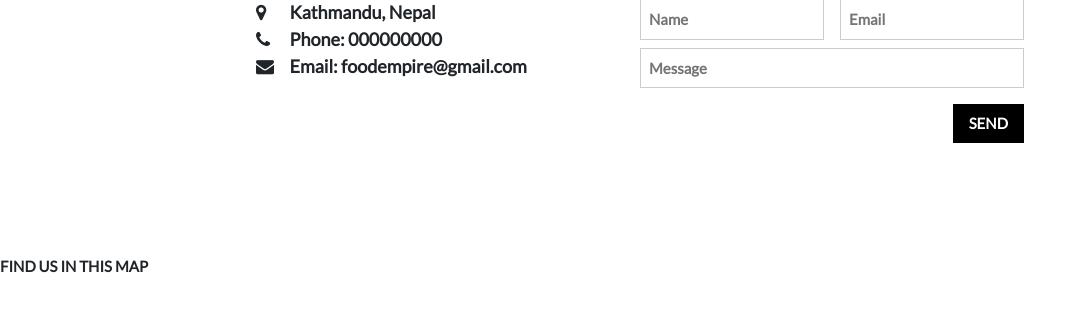
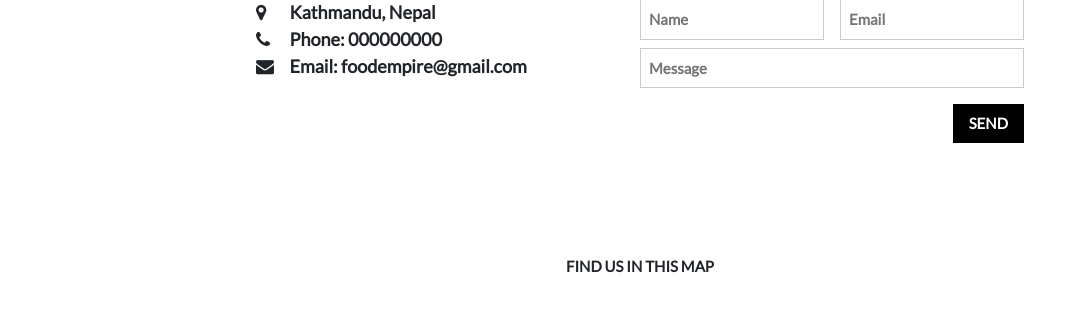
Before and after one commit to Milan6666/CoolGeeks_ADC5, a Django app: page / in a window 1280 px wide. Shown: the part 2354-2688 px from the top of the page, without its empty margins (0-1086 px from the left). Run offline with Django 3.2, Linux system fonts and the light colour scheme; some libraries are stand-ins or nearby versions.

Commit message:
Update home.html

```diff
--- a/Foodempire/user_registration/templates/user_registration/home.html
+++ b/Foodempire/user_registration/templates/user_registration/home.html
@@ -137,7 +137,7 @@ body {font-family: "Lato", sans-serif}
 <!-- End Page Content -->
 </div>
 
-<p><strong>FIND US IN THIS MAP</strong><p>
+<p style="text-align: center;"><strong>FIND US IN THIS MAP</strong><p>
  <div class="map-responsive">
             <iframe src="https://www.google.com/maps/embed?pb=!1m18!1m12!1m3!1d56516.27690343106!2d85.29102751909471!3d27.70903191161246!2m3!1f0!2f0!3f0!3m2!1i1024!2i768!4f13.1!3m3!1m2!1s0x39eb198a307baabf%3A0xb5137c1bf18db1ea!2sKathmandu%2044600!5e0!3m2!1sen!2snp!4v1581312480169!5m2!1sen!2snp" width="600" height="450" frameborder="0" style="border:0;" allowfullscreen=""></iframe>
                 <style type="text/css">
```
